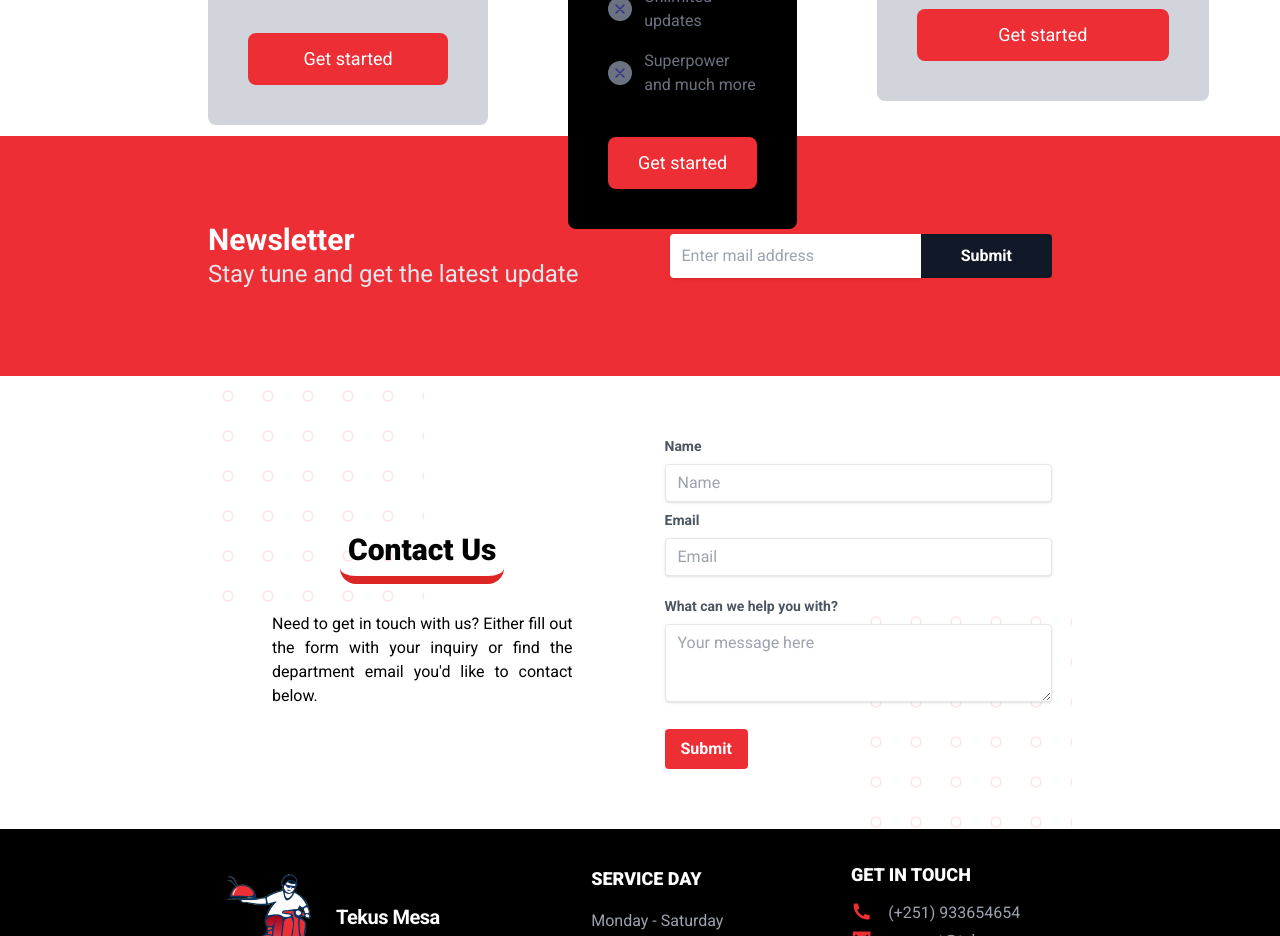
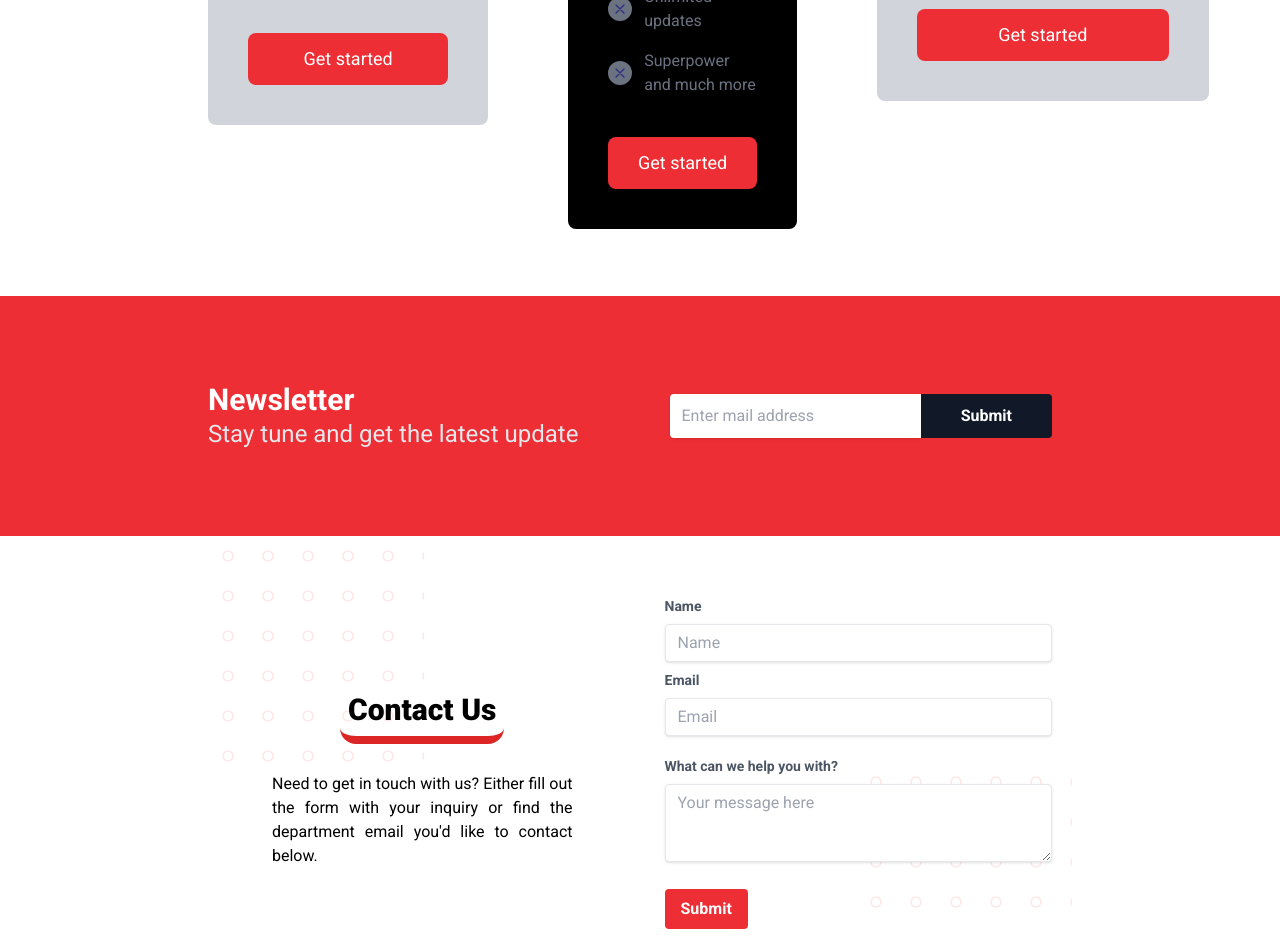
Before and after one commit to Natnael-Tilahun/TekusMesa, a React (Vite) app: page / in a window 1280 px wide. Shown: the part 2060-2996 px from the top of the page. Built offline with nearby package versions, Linux system fonts and the light colour scheme.

Commit message:
Change pricing layout

```diff
--- a/src/components/Subscribe.jsx
+++ b/src/components/Subscribe.jsx
@@ -3,7 +3,7 @@ import React from "react";
 function Subscribe() {
   return (
     <section
-      className="w-screen h-60 flex flex-col lg:flex-row lg:items-center justify-center px-10 py-5 lg:py-0 gap-5 lg:px-28 xl:px-52  bg-[#ed2e35]"
+      className="w-screen h-60  flex flex-col lg:flex-row lg:items-center justify-center px-10 py-5 lg:py-0 gap-5 lg:mt-[160px] lg:px-28 xl:px-52  bg-[#ed2e35]"
       id="subscribe"
     >
       <div className="lg:basis-1/2 lg:text-2xl text-lg">
```
